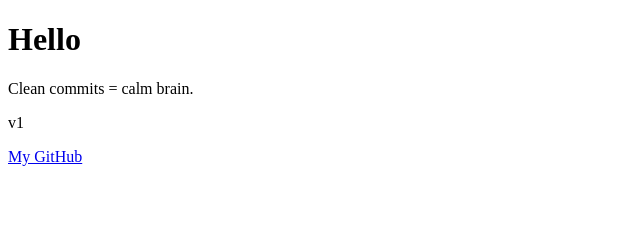
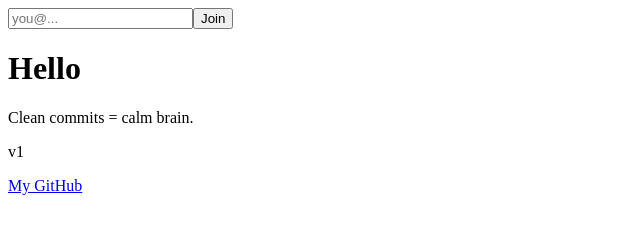
Before and after one commit to jvihar174/git-growth-vrj, a plain HTML site: page site/index.html in a window 1280 px wide. Shown: the whole page, without its empty margins (0-640 px from the left). Drawn offline with Linux system fonts and the light colour scheme.

Commit message:
feat: add email signup form to hero

```diff
--- a/site/index.html
+++ b/site/index.html
@@ -2,6 +2,7 @@
 <html>
   <head><meta charset="utf-8"><title>Git Growth</title></head>
   <body>
+    <form><input type=email placeholder="you@..."><button>Join</button></form>
     <h1>Hello</h1>
     <p>Clean commits = calm brain.</p>
     <p>v1</p>
```
